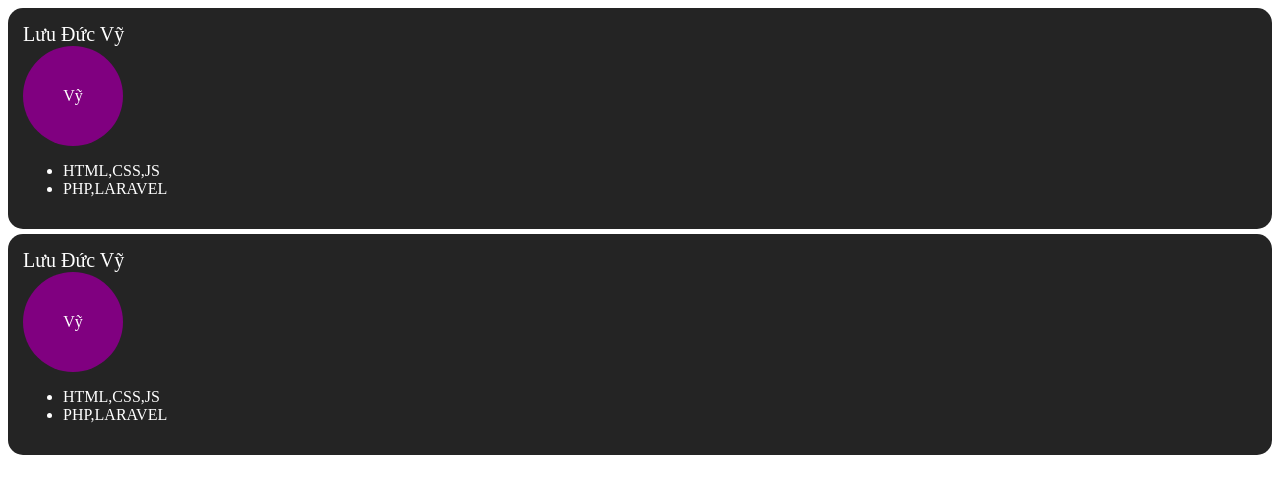
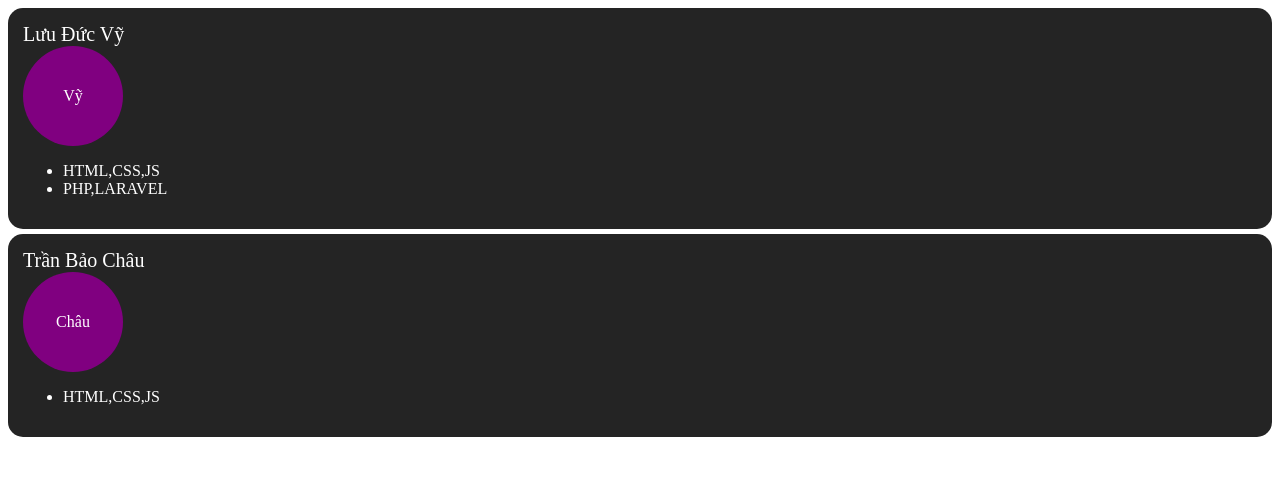
Before and after one commit to army-learningweb/React, a React (Vite) app: page / in a window 1280 px wide. Shown: the top 494 px of the page. Built offline with nearby package versions, Linux system fonts and the light colour scheme.

Commit message:
UsersProfile

```diff
--- a/src/App.jsx
+++ b/src/App.jsx
@@ -1,26 +1,14 @@
 // Component
 import { UserProfile } from "./components/UserProfile";
+import { users } from "./data/users";
 
 // App
 function App() {
-
-  // logic
-  const user = {
-    name: "Lưu Đức Vỹ",
-    avatar: "Vỹ",
-    skill: ["HTML,CSS,JS", "PHP,LARAVEL"],
-  };
-
-  const user2 = {
-    name: "Lưu Đức Vỹ",
-    avatar: "Vỹ",
-    skill: ["HTML,CSS,JS", "PHP,LARAVEL"],
-  };
-
   return (
     <>
-      <UserProfile user={user}/>
-      <UserProfile user={user2}/>
+      { users.map((user)=>(
+        <UserProfile key={user.id} user={user} />
+      )) }
     </>
   );
 }
--- a/src/components/UserProfile.jsx
+++ b/src/components/UserProfile.jsx
@@ -17,8 +17,9 @@ function UserProfile({ user }) {
       <div className="avatar">{user.avatar}</div>
       <div className="skill">
         <ul>
-            <li>{user.skill[0]}</li>
-            <li>{user.skill[1]}</li>
+          {user.skill.map((skill, index)=>(
+              <li key={index}>{skill}</li>
+          ))}
         </ul>
       </div>
     </div>
--- /dev/null
+++ b/src/data/users.js
@@ -0,0 +1,16 @@
+const users = [
+  {
+    id: 1,
+    name: "Lưu Đức Vỹ",
+    avatar: "Vỹ",
+    skill: ["HTML,CSS,JS", "PHP,LARAVEL"],
+  },
+  {
+    id: 2,
+    name: "Trần Bảo Châu",
+    avatar: "Châu",
+    skill: ["HTML,CSS,JS"],
+  },
+];
+
+export { users };
```
